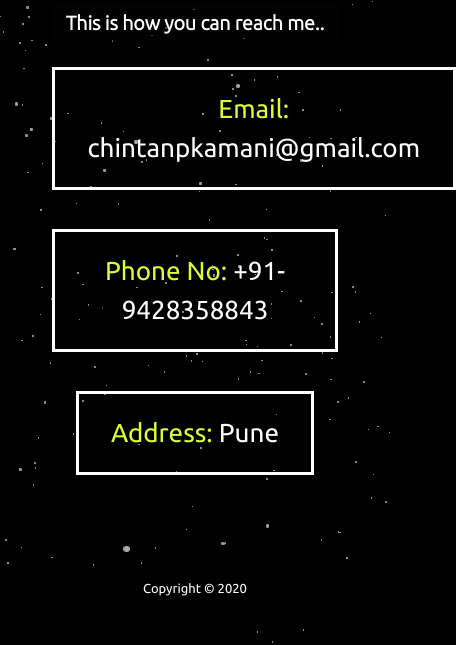
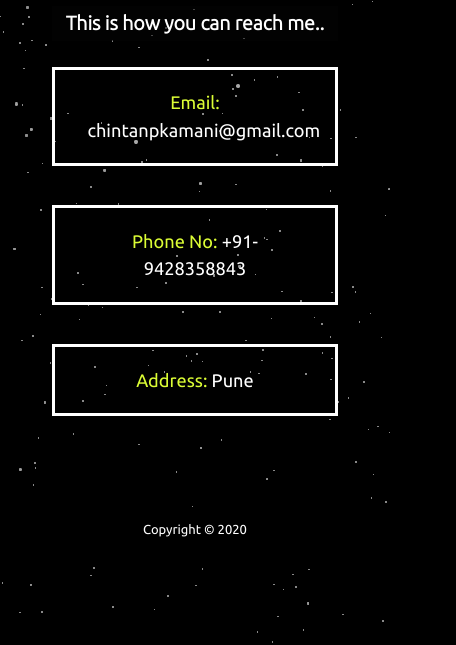
Before and after one commit to chintankamani/portfolio, a plain HTML site: page contact.html in a window 390 px wide. Shown: the part 199-844 px from the top of the page, 456 px wide, since content can reach past the window. Drawn offline with Linux system fonts and the light colour scheme.

Commit message:
"review changes"

```diff
--- a/contact.html
+++ b/contact.html
@@ -62,7 +62,8 @@
     <div class="boxes">
       <div>
         <span class="text-secondary">Email:</span>
-        chintanpkamani@gmail.com
+        <a href="mailto:chintanpkamani@gmail.com">chintanpkamani@gmail.com</a>
+
       </div>
       <div>
         <span class="text-secondary">Phone No:</span>
--- a/css/main.css
+++ b/css/main.css
@@ -313,10 +313,12 @@ main#work {
   display: flex;
   flex-wrap: wrap;
   justify-content: space-evenly;
+  flex-direction: column;
   align-items: center;
   margin-top: 1rem; }
   .boxes div {
-    font-size: 2rem;
+
+    font-size: 1.6rem;
     border: 3px #fff solid;
     padding: 1.5rem 2.5rem;
     margin-bottom: 3rem;
@@ -324,7 +326,12 @@ main#work {
     .boxes div:hover {
       padding: 0.5rem 1.5rem;
       background: #DCFD35;
-      color: #000; }
+      color: #000;
+
+    }
+    .boxes div:hover a {
+      color: #000;
+    }
       .boxes div:hover span {
         color: #000; }
 
@@ -427,4 +434,10 @@ main#work {
       font-size: 2.4rem;
       color: white; }
     .projects .btn:hover, .projects .btn-dark:hover, .projects .btn-light:hover {
-      color: black; } }
+      color: black; }
+
+    .boxes div{
+      font-size: 1.4rem;
+      width: 100%;
+    }
+    }
```
